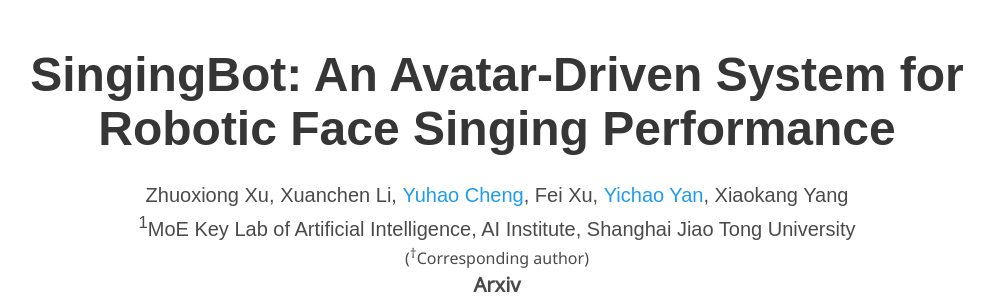
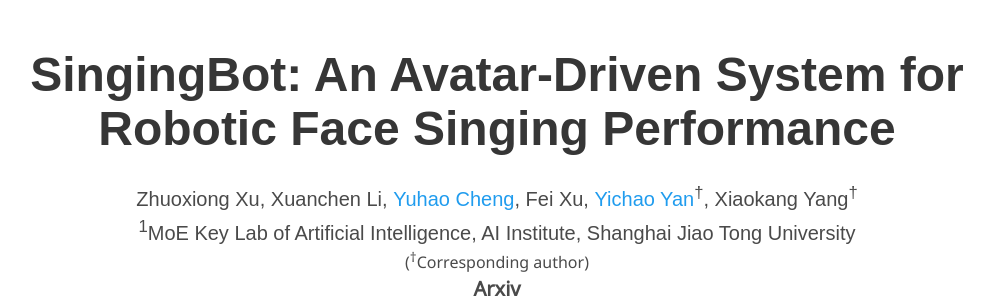
Before and after one commit to DroShown/SingingBot, a plain HTML site: page index.html in a window 1280 px wide. Shown: the top 307 px of the page, without its empty margins (143-1137 px from the left). Drawn offline with nearby package versions, Linux system fonts and the light colour scheme; some icons are missing; a web font is replaced by a local one.

Commit message:
finished

```diff
--- a/index.html
+++ b/index.html
@@ -40,8 +40,8 @@
             <span class="author-block">Xuanchen Li,</span>
             <span class="author-block"><a href="https://cyh-sj.github.io/">Yuhao Cheng</a>,</span>
             <span class="author-block">Fei Xu,</span>
-            <span class="author-block"><a href="https://daodaofr.github.io/">Yichao Yan</a>,</span>
-            <span class="author-block">Xiaokang Yang</span>
+            <span class="author-block"><a href="https://daodaofr.github.io/">Yichao Yan</a><sup>&dagger;</sup>,</span>
+            <span class="author-block">Xiaokang Yang<sup>&dagger;</sup></span>
           </div>
 
           <div class="is-size-5 publication-authors">
```
